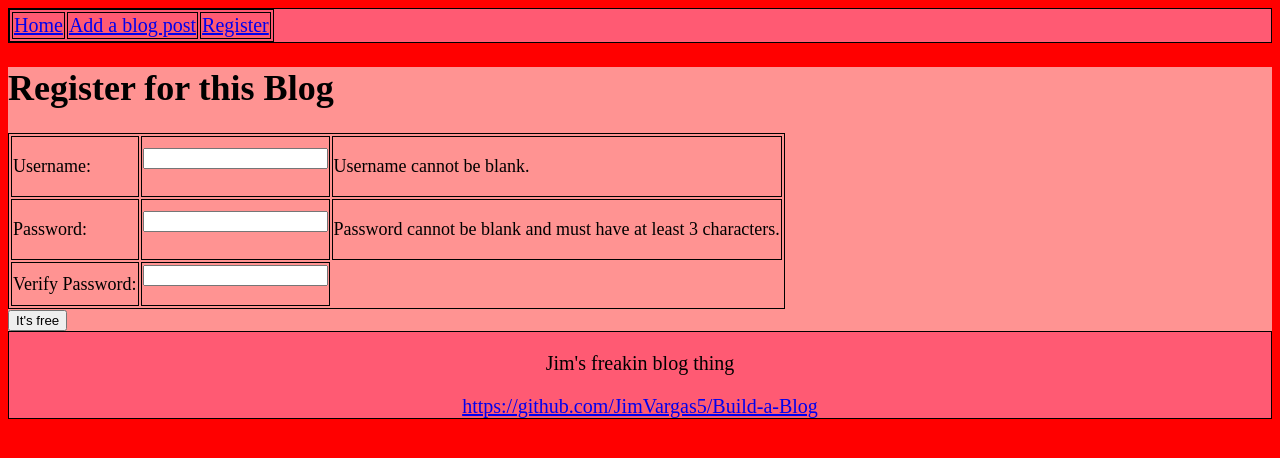
After one commit to JimVargas5/Blogz, a Flask app: page /register in a window 1280 px wide. The commit adds this page. Shown: the top 458 px of the page. Run offline with Flask 2, Linux system fonts and the light colour scheme.

Commit message:
Register and some minor other changes

```diff
--- a/main.py
+++ b/main.py
@@ -5,7 +5,7 @@ from flask_sqlalchemy import SQLAlchemy
 
 app = Flask(__name__)
 app.config['DEBUG'] = True
-app.config['SQLALCHEMY_DATABASE_URI'] = 'mysql+pymysql://build-a-blog:blog@localhost:8889/build-a-blog'
+app.config['SQLALCHEMY_DATABASE_URI'] = 'mysql+pymysql://blogz:blogz@localhost:8889/blogz'
 app.config['SQLALCHEMY_ECHO'] = True
 db = SQLAlchemy(app)
 app.secret_key = 'poop'
@@ -14,11 +14,24 @@ app.secret_key = 'poop'
 class Blog(db.Model):
     id = db.Column(db.Integer, primary_key=True)
     title = db.Column(db.String(120))
-    body = db.Column(db.String(500))
+    body = db.Column(db.String(5000))
+    owner_id = db.Column(db.Integer, db.ForeignKey('user.id'))
 
-    def __init__(self, title, body):
+    def __init__(self, title, body, owner):
         self.title = title
         self.body = body
+        self.owner = owner
+
+class User(db.Model):
+
+    id = db.Column(db.Integer, primary_key=True)
+    username = db.Column(db.String(120), unique=True)
+    password = db.Column(db.String(120))
+    blogs = db.relationship('Blog', backref='owner')
+
+    def __init__(self, username, password):
+        self.username = username
+        self.password = password
 
 
 @app.route("/")
@@ -71,5 +84,43 @@ def OneBlog():
         title= existing_blog.title, body= existing_blog.body, id= existing_blog.id)
 
 
+@app.route("/register", methods=['POST', 'GET'])
+def register():
+    error = {"name_error": "", "pass_error": "", "verify_error": ""}
+    if request.method == 'POST':
+        username = request.form['username']
+        password = request.form['password']
+        verify = request.form['verify']
+
+        if username == "":
+            error["name_error"] = "Username cannot be blank"
+        if password == "":
+            error["pass_error"] = "Password cannot be blank"
+        elif len(password) < 2:
+            error["pass_error"] = "Password must be more than two characters long"
+        else:
+            if password != verify:
+                error["verify_error"] = "Pasword and Verify must match"
+
+        existing_user = User.query.filter_by(username=username).first()
+        if existing_user:
+            error["name_error"] = "There is already somebody with that username"
+
+        if error["name_error"] == "" and error["pass_error"] == "" and error["verify_error"] == "":
+            new_user = User(username, password)
+            db.session.add(new_user)
+            db.session.commit()
+            return redirect("/add")
+        else:
+            return render_template('register.html', title= "Register for this Blog",
+                name_error= error["name_error"], pass_error= error["pass_error"],
+                verify_error= error["verify_error"])
+
+
+    return render_template("register.html", title= "Register for this Blog",
+        name_error= error["name_error"], pass_error= error["pass_error"],
+        verify_error= error["verify_error"])
+
+
 if __name__ == '__main__':
     app.run()
--- a/templates/base.html
+++ b/templates/base.html
@@ -15,17 +15,13 @@
                 color: #0066ff;
                 text-decoration: underline;
                 cursor: pointer;
+                font-size: 1.125em;
             }
-            header {
+            header, footer {
                 text-align: center;
                 font-size: 1.25em;
                 background-color: #ff5a73;
                 border: 1px solid black;
-            }
-            footer {
-                text-align: center;
-                font-size: 1.25em;
-                background-color: #ff5a73
             }
             body {
                 background-color: red;
@@ -43,6 +39,7 @@
                     <tr>
                         <td> <a href= '/blog'> Home </a> </td>
                         <td> <a href= '/add'> Add a blog post </a> </td>
+                        <td> <a href= '/register'> Register </a> </td>
                     </tr>
                 </table>
             </div>
--- /dev/null
+++ b/templates/register.html
@@ -0,0 +1,48 @@
+{% extends "base.html" %}
+
+{% block content %}
+
+<h1>{{ title }}</h1>
+
+
+<form action="/register" method="post">
+    <table>
+        <tr>
+            <td>
+                <label for="username">Username:</label>
+            </td>
+            <td>
+                <input name="username" type="text" value="{{ username }}">
+                <p class= "error"> {{ name_error }} </p>
+            </td>
+            <td>
+                <p> Username cannot be blank. </p>
+            </td>
+        </tr>
+        <tr>
+            <td>
+                <label for="password">Password:</label>
+            </td>
+            <td>
+                <input name="password" type="password">
+                <p class= "error"> {{ pass_error }} </p>
+            </td>
+            <td>
+                <p> Password cannot be blank and must have at least 3 characters. </p>
+            </td>
+        </tr>
+        <tr>
+            <td>
+                <label for="verify">Verify Password:</label>
+            </td>
+            <td>
+                <input name="verify" type="password">
+                <p class= "error"> {{ verify_error }} </p>
+            </td>
+        </tr>
+    </table>
+    <input type="submit" value="It's free">
+</form>
+
+
+{% endblock %}
```
